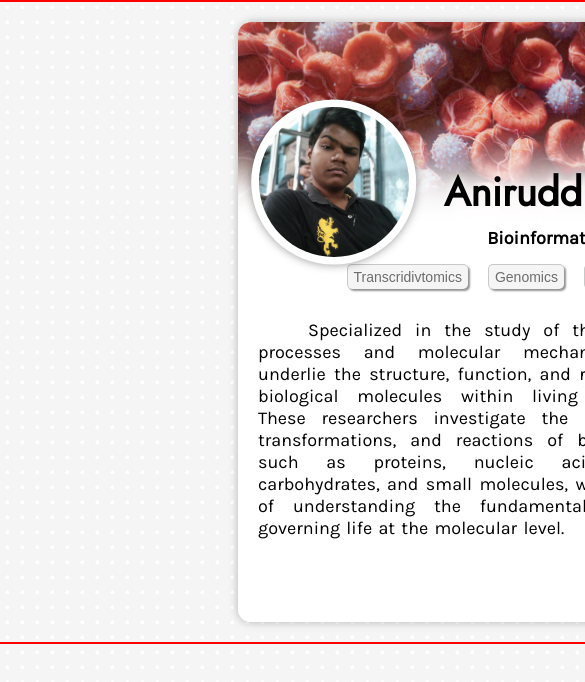
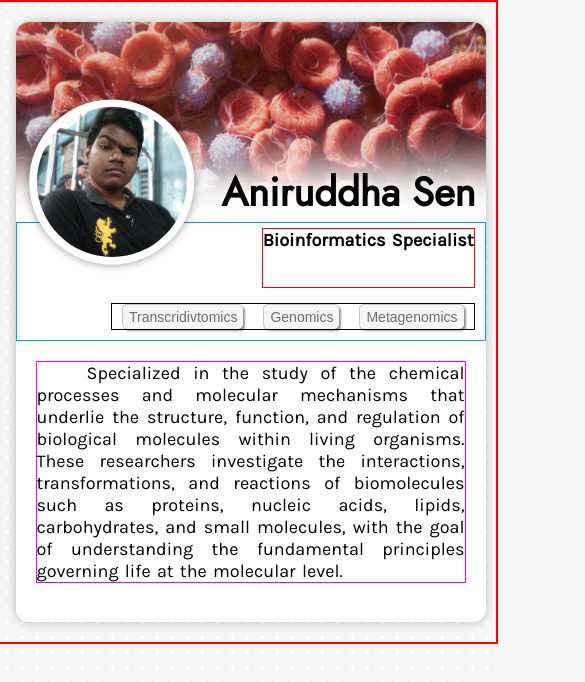
Before and after one commit to tathagatamishra/AniruddhaSen, a React (Vite) app in the folder client/: page / in a window 390 px wide. Shown: the top 682 px of the page, 585 px wide, since content can reach past the window. Built offline with nearby package versions, Linux system fonts and the light colour scheme.

Commit message:
testing media query

```diff
--- a/client/src/Component/C1/About.scss
+++ b/client/src/Component/C1/About.scss
@@ -30,11 +30,11 @@
     }
 
     @media screen and (max-width: 400px) {
-        width: 1050px;
+        width: 605px;
     }
 
     @media screen and (max-width: 360px) {
-        width: 1050px;
+        width: 665px;
     }
 
     & .about-card {
@@ -305,7 +305,7 @@
                     justify-content: space-between;
                     align-items: center;
 
-                    // border: 1px solid rgb(0, 157, 255);
+                    border: 1px solid rgb(0, 157, 255);
 
                     @media screen and (max-width: 600px) {
                         display: flex;
@@ -317,6 +317,7 @@
                     & .bio-topics {
                         @media screen and (max-width: 600px) {
                             margin: 5px 10px;
+                            height: 60px;
                         }
 
                         margin: 0 0 0 110px;
@@ -326,12 +327,13 @@
                         word-spacing: 2px;
                         font-family: 'Karla', sans-serif;
 
-                        // border: 1px solid rgb(249, 0, 0);
+                        border: 1px solid rgb(249, 0, 0);
                     }
 
                     & .bio-tags {
                         @media screen and (max-width: 600px) {
                             margin: 10px;
+                            // margin-top: 50px;
                         }
 
                         margin-right: 40px;
@@ -340,7 +342,7 @@
                         justify-content: flex-end;
                         align-items: center;
 
-                        // border: 1px solid rgb(0, 0, 0);
+                        border: 1px solid rgb(0, 0, 0);
 
                         & .tag {
                             margin: 0 10px 0 10px;
@@ -373,7 +375,7 @@
                     text-align: justify;
                     font-family: 'Karla', sans-serif;
 
-                    // border: 1px solid rgb(228, 0, 249);
+                    border: 1px solid rgb(228, 0, 249);
                 }
             }
         }
```
